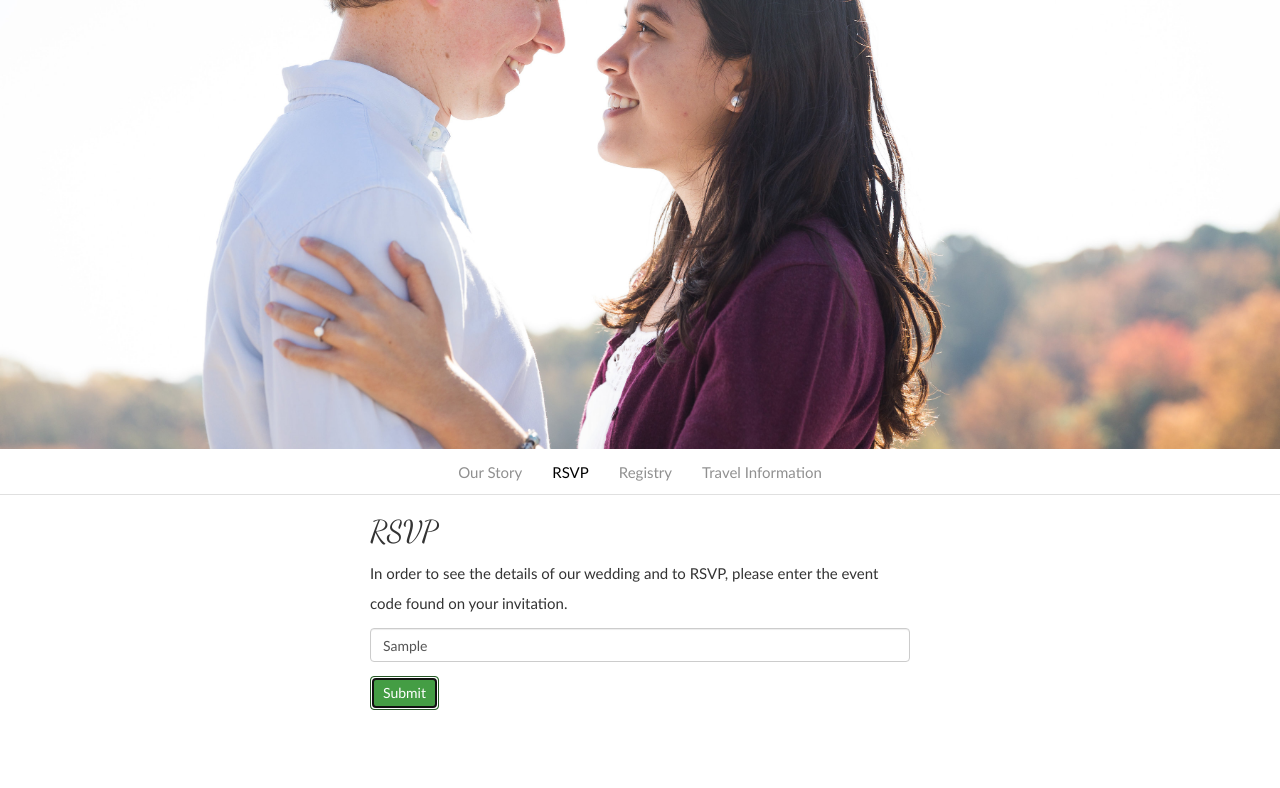
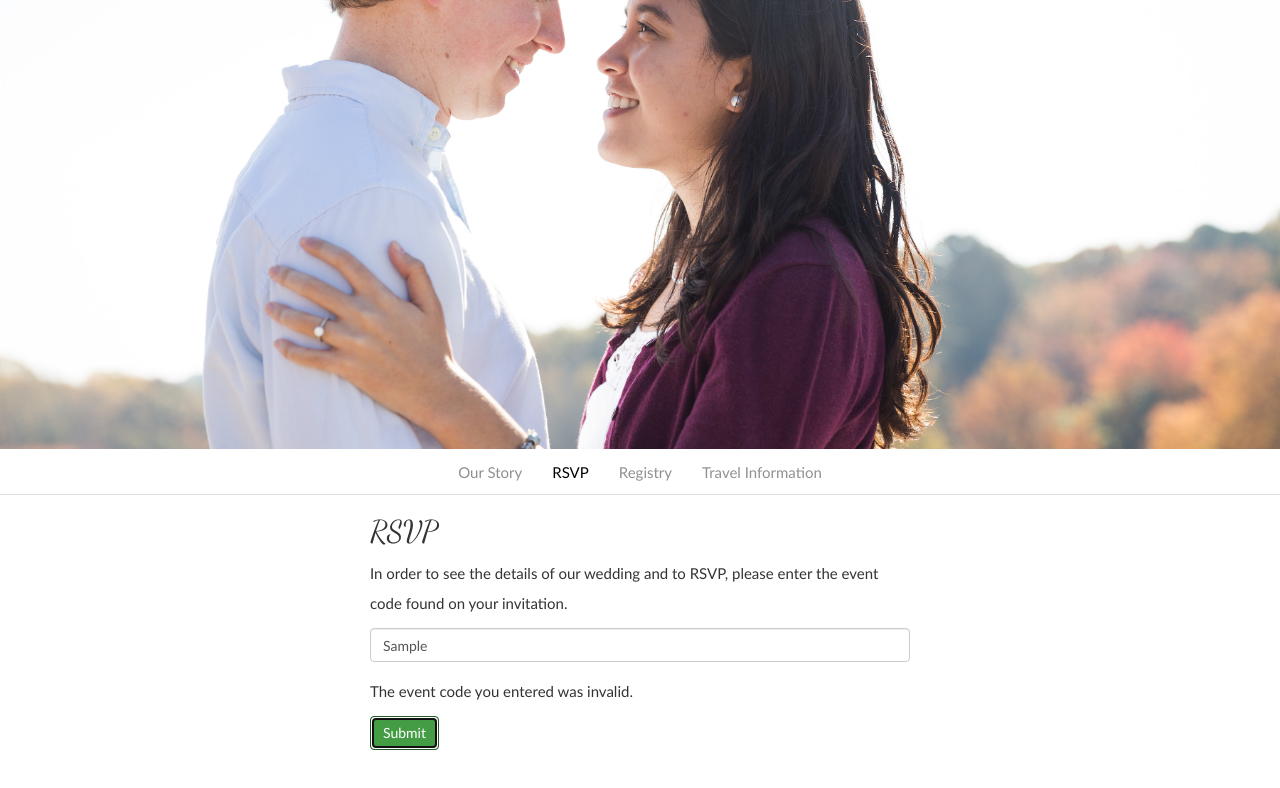
Before and after one commit to dayton-bobbitt/wedding, an Angular app: page /rsvp in a window 1280 px wide. Both pictures are taken after typing "Sample" into the empty fields and a click on the button "Submit". Shown: the part 191-979 px from the top of the page. Built offline with nearby package versions, Linux system fonts and the light colour scheme; no server answers; a web font is replaced by a local one.

Commit message:
Update UI when event code is invalid

```diff
--- a/src/app/landing-page/landing-page.component.html
+++ b/src/app/landing-page/landing-page.component.html
@@ -19,7 +19,11 @@
               <span *ngIf="isAuthorized">You have already entered a valid event code.</span>
             </div>
             <div *ngIf="!isAuthorized" class="event-code-form">
-              <input #eventKey type="text" class="form-control" placeholder="Event code" (keyup.enter)="validateGuest(eventKey.value)">
+              <input #eventKey type="text" class="form-control" placeholder="Event code" (keyup.enter)="validateGuest(eventKey.value)" (keyup)="inputUpdated()">
+              <div *ngIf="isInvalidEventCode"
+                class="text--white">
+                <p>The event code you entered was invalid.</p>
+              </div>
               <button type="button" class="btn btn-success" (click)="validateGuest(eventKey.value)">Continue</button>
               <button routerLink="/our-story" routerLinkActive="active" type="button" class="btn btn-danger">Continue without event code</button>
             </div>
--- a/src/app/landing-page/landing-page.component.ts
+++ b/src/app/landing-page/landing-page.component.ts
@@ -11,6 +11,7 @@ import { environment } from '../../environments/environment';
 })
 export class LandingPageComponent implements OnInit {
   isAuthorized = false;
+  isInvalidEventCode = false;
 
   constructor(private http: Http, private router: Router) { }
 
@@ -20,6 +21,10 @@ export class LandingPageComponent implements OnInit {
     }, (err) => console.log('Guest not authorized'));
   }
 
+  inputUpdated() {
+    this.isInvalidEventCode = false;
+  }
+
   validateGuest(eventKey: string) {
     const headers = new Headers();
     headers.set('eventkey', eventKey);
@@ -27,7 +32,7 @@ export class LandingPageComponent implements OnInit {
     this.isGuestValid(headers).subscribe((res) => {
       this.router.navigateByUrl('/our-story');
     }, (err) => {
-      alert('Invalid event code')
+      this.isInvalidEventCode = true;
     });
   }
 
--- a/src/app/rsvp/rsvp.component.html
+++ b/src/app/rsvp/rsvp.component.html
@@ -5,7 +5,10 @@
         In order to see the details of our wedding and to RSVP, please enter the
         event code found on your invitation.
       </p>
-      <input #eventKey type="text" class="form-control" placeholder="Please enter the event code on the details card" (keyup.enter)="validateGuest(eventKey.value)">
+      <input #eventKey type="text" class="form-control" placeholder="Please enter the event code on the details card" (keyup.enter)="validateGuest(eventKey.value)" (keyup)="inputUpdated()">
+      <div *ngIf="isInvalidEventCode">
+        <p>The event code you entered was invalid.</p>
+      </div>
       <button type="button" class="btn btn-success" (click)="validateGuest(eventKey.value)">Submit</button>
     </div>
 
--- a/src/app/rsvp/rsvp.component.ts
+++ b/src/app/rsvp/rsvp.component.ts
@@ -13,6 +13,7 @@ export class RsvpComponent implements OnInit {
   contactEmail: string;
   isAuthorized = false;
   isAttending: boolean;
+  isInvalidEventCode = false;
   numAttending = 1;
   invalidNumAttending = false;
   rsvpSearchInitiated = false;
@@ -31,12 +32,16 @@ export class RsvpComponent implements OnInit {
     this.getGuestRsvp();
   }
 
+  inputUpdated() {
+    this.isInvalidEventCode = false;
+  }
+
   validateGuest(eventKey: string) {
     const headers = new Headers();
     headers.set('eventkey', eventKey);
 
     this.getDetailsMessage(headers).subscribe((res) => {}, (err) => {
-      alert('Invalid event code');
+      this.isInvalidEventCode = true;
     });
   }
 
--- a/src/styles.scss
+++ b/src/styles.scss
@@ -207,3 +207,7 @@ main {
 .text--red {
     color: red;
 }
+
+.text--white {
+    color: white;
+}
```
